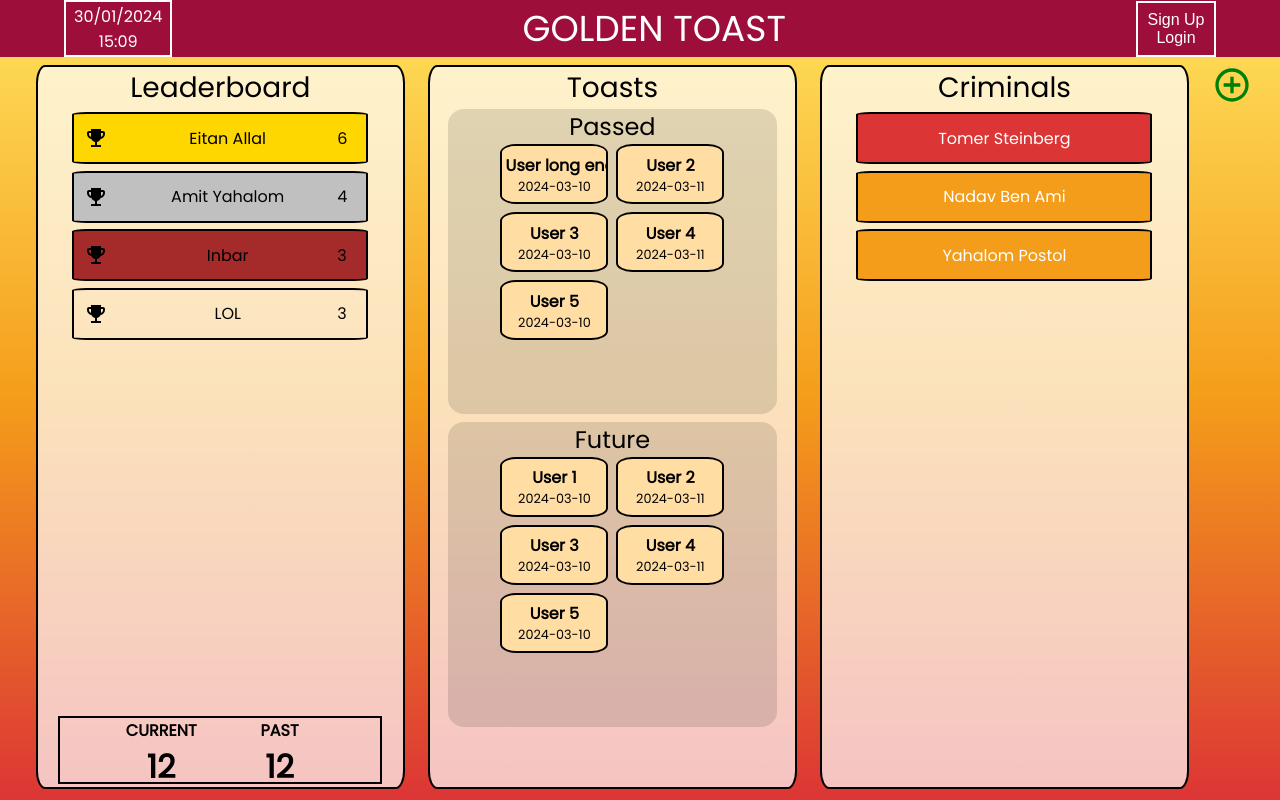
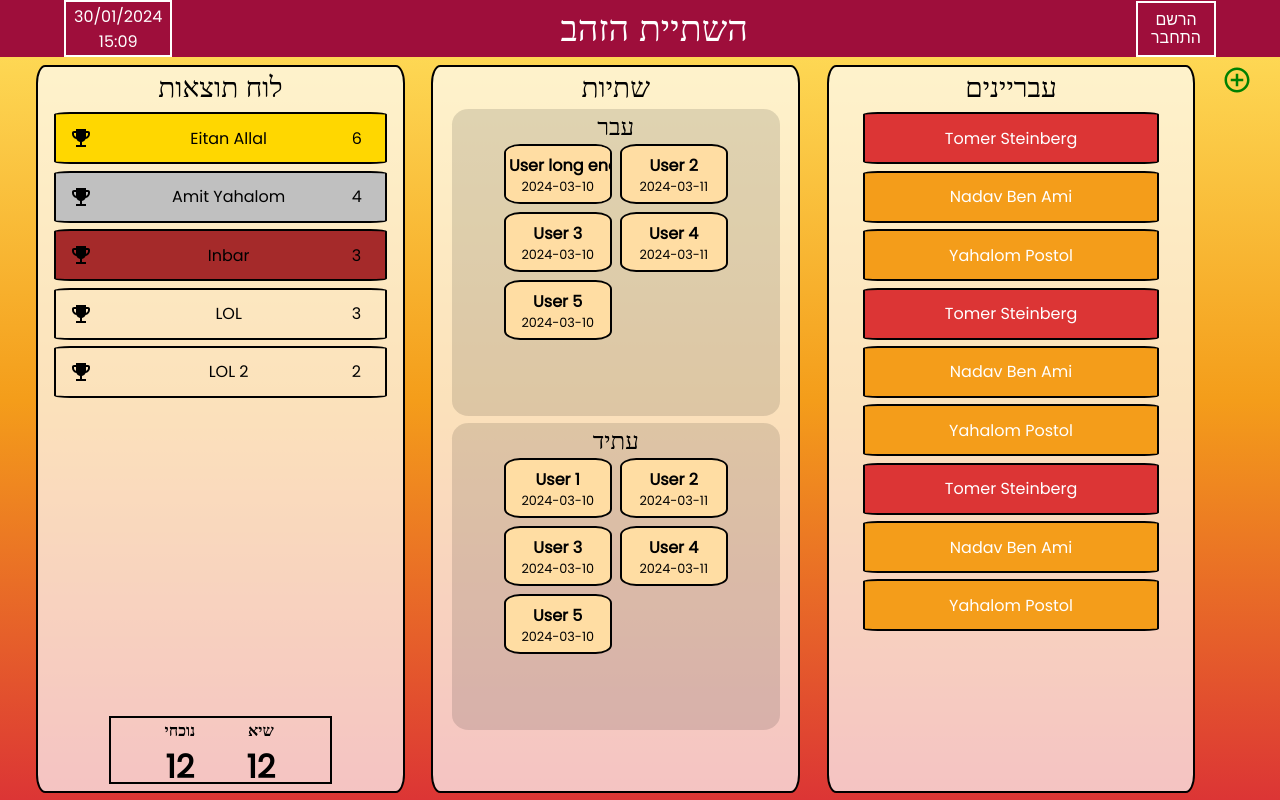
Before and after one commit to eitanallal/golden-toast, a React (Vite) app in the folder apps/client/: page / in a window 1280 px wide. Built offline with nearby package versions, Linux system fonts and the light colour scheme; no server answers.

Commit message:
fix(client)/ add scrollbars for criminals and leaderboard, translate to hebrew

```diff
--- a/apps/client/src/app/app.tsx
+++ b/apps/client/src/app/app.tsx
@@ -20,12 +20,12 @@ export const App = () => {
     <div className={styles.background}>
       <div className={styles.header}>
         <GetDate />
-        <div className={styles.appTitle}>GOLDEN TOAST</div>
+        <div className={styles.appTitle}>השתיית הזהב</div>
         <button
           className={styles.signupLoginButton}
           onClick={() => setIsOpenLoginModal(true)}
         >
-          Sign Up Login
+          הרשם התחבר
         </button>
 
         <LoginMenu
@@ -44,7 +44,7 @@ export const App = () => {
         <ToastsCard />
         <CriminalsCard />
         <AddCircleOutlineIcon
-          sx={{ fontSize: 40, color: 'green' }}
+          sx={{ fontSize: 30, color: 'green' }}
           onClick={() => setIsOpenLoginModal(true)}
         />
       </div>
--- a/apps/client/src/components/card/card.module.css
+++ b/apps/client/src/components/card/card.module.css
@@ -1,11 +1,11 @@
 .card {
   display: flex;
-  width: 25vw;
   border: 2px solid black;
   border-radius: 2.5%;
   align-items: center;
   flex-direction: column;
-  justify-content: flex-start;
+  justify-content: space-between;
   background-color: rgba(255, 255, 255, 0.7);
   width: 30%;
+  height: 100%;
 }
--- a/apps/client/src/components/criminals-card/criminals-card.module.css
+++ b/apps/client/src/components/criminals-card/criminals-card.module.css
@@ -2,4 +2,16 @@
   font-size: 1.75rem;
   size: fit-content;
   background-color: transparent;
+  text-align: center;
 }
+
+.cardContent {
+  display: flex;
+  flex-direction: column;
+  width: 100%;
+  height: 100%;
+}
+
+.criminalsContent {
+  overflow-y: auto;
+}
--- a/apps/client/src/components/criminals-card/criminals-card.tsx
+++ b/apps/client/src/components/criminals-card/criminals-card.tsx
@@ -5,10 +5,20 @@ import styles from './criminals-card.module.css';
 export const CriminalsCard: React.FC = () => {
   return (
     <Card>
-      <div className={styles.cardTitle}>Criminals</div>
-      <Criminal user="Tomer Steinberg" isPersonNonGrata={true}></Criminal>
-      <Criminal user="Nadav Ben Ami" isPersonNonGrata={false}></Criminal>
-      <Criminal user="Yahalom Postol" isPersonNonGrata={false}></Criminal>
+      <div className={styles.cardContent}>
+        <div className={styles.cardTitle}>עבריינים</div>
+        <div className={styles.criminalsContent}>
+          <Criminal user="Tomer Steinberg" isPersonNonGrata={true}></Criminal>
+          <Criminal user="Nadav Ben Ami" isPersonNonGrata={false}></Criminal>
+          <Criminal user="Yahalom Postol" isPersonNonGrata={false}></Criminal>
+          <Criminal user="Tomer Steinberg" isPersonNonGrata={true}></Criminal>
+          <Criminal user="Nadav Ben Ami" isPersonNonGrata={false}></Criminal>
+          <Criminal user="Yahalom Postol" isPersonNonGrata={false}></Criminal>
+          <Criminal user="Tomer Steinberg" isPersonNonGrata={true}></Criminal>
+          <Criminal user="Nadav Ben Ami" isPersonNonGrata={false}></Criminal>
+          <Criminal user="Yahalom Postol" isPersonNonGrata={false}></Criminal>
+        </div>
+      </div>
     </Card>
   );
 };
--- a/apps/client/src/components/leaderboard-card/leaderboard-card.module.css
+++ b/apps/client/src/components/leaderboard-card/leaderboard-card.module.css
@@ -2,15 +2,14 @@
   font-size: 1.75rem;
   size: fit-content;
   background-color: transparent;
+  text-align: center;
 }
 
 .global_scores {
-  position: absolute;
-  bottom: 2%;
   justify-content: center;
   height: 4rem;
-  width: 25%;
-  /* padding: 0.5%; */
+  width: 60%;
+  margin-bottom: 2%;
   display: flex;
   gap: 7%;
   border: solid 2px black;
@@ -40,3 +39,11 @@
   text-align: center;
   font-weight: bold;
 }
+
+.cardContent {
+  display: flex;
+  flex-direction: column;
+  width: 100%;
+  align-items: center;
+  height: calc(100% - 5rem);
+}
--- a/apps/client/src/components/leaderboard-card/leaderboard-card.tsx
+++ b/apps/client/src/components/leaderboard-card/leaderboard-card.tsx
@@ -4,21 +4,24 @@ import styles from './leaderboard-card.module.css';
 export const LeaderboardCard: React.FC = () => {
   return (
     <Card>
-      <div className={styles.cardTitle}>Leaderboard</div>
-      <div className={styles.list}>
-        <UserResult user="Eitan Allal" index={0} score={6} />
-        <UserResult user="Amit Yahalom" index={1} score={4} />
-        <UserResult user="Inbar" index={2} score={3} />
-        <UserResult user="LOL" index={3} score={3} />
+      <div className={styles.cardContent}>
+        <div className={styles.cardTitle}>לוח תוצאות</div>
+        <div className={styles.list}>
+          <UserResult user="Eitan Allal" index={0} score={6} />
+          <UserResult user="Amit Yahalom" index={1} score={4} />
+          <UserResult user="Inbar" index={2} score={3} />
+          <UserResult user="LOL" index={3} score={3} />
+          <UserResult user="LOL 2" index={4} score={2} />
+        </div>
       </div>
       <div className={styles.global_scores}>
         <div className={styles.score}>
-          <div className={styles.scoreTitle}> CURRENT </div>
+          <div className={styles.scoreTitle}> נוכחי </div>
           <div className={styles.scoreValue}> 12 </div>
         </div>
 
         <div className={styles.score}>
-          <div className={styles.scoreTitle}> PAST </div>
+          <div className={styles.scoreTitle}> שיא </div>
           <div className={styles.scoreValue}> 12 </div>
         </div>
       </div>
--- a/apps/client/src/components/toasts-card/toasts-card.module.css
+++ b/apps/client/src/components/toasts-card/toasts-card.module.css
@@ -2,7 +2,7 @@
   font-size: 1.75rem;
   size: fit-content;
   background-color: transparent;
-  /* padding-bottom: 1rem; */
+  text-align: center;
 }
 .mainSectionContainer {
   display: flex;
--- a/apps/client/src/components/toasts-card/toasts-card.tsx
+++ b/apps/client/src/components/toasts-card/toasts-card.tsx
@@ -5,10 +5,10 @@ import styles from './toasts-card.module.css';
 export const ToastsCard = () => {
   return (
     <Card>
-      <div className={styles.cardTitle}>Toasts</div>
+      <div className={styles.cardTitle}>שתיות</div>
       <div className={styles.mainSectionContainer}>
         <div className={styles.mainSection}>
-          <div className={styles.periodName}> Passed </div>
+          <div className={styles.periodName}> עבר </div>
           <div className={styles.subsection}>
             <Toast user="User long enough for Tomer" date="2024-03-10" />
             <Toast user="User 2" date="2024-03-11" />
@@ -22,7 +22,7 @@ export const ToastsCard = () => {
           </div>
         </div>
         <div className={styles.mainSection}>
-          <div className={styles.periodName}> Future </div>
+          <div className={styles.periodName}> עתיד </div>
           <div className={styles.subsection}>
             <Toast user="User 1" date="2024-03-10" />
             <Toast user="User 2" date="2024-03-11" />
--- a/apps/client/src/components/user-result/user-result.module.css
+++ b/apps/client/src/components/user-result/user-result.module.css
@@ -1,7 +1,7 @@
 .results_box {
   border: solid 2px;
   border-radius: 5%;
-  width: 80%;
+  width: 90%;
   height: 3rem;
   display: flex;
   justify-content: space-between;
```
Also changed, not shown: apps/client/src/components/toasts-card copy/toasts-card.tsx (deleted, +0 -17 lines).
